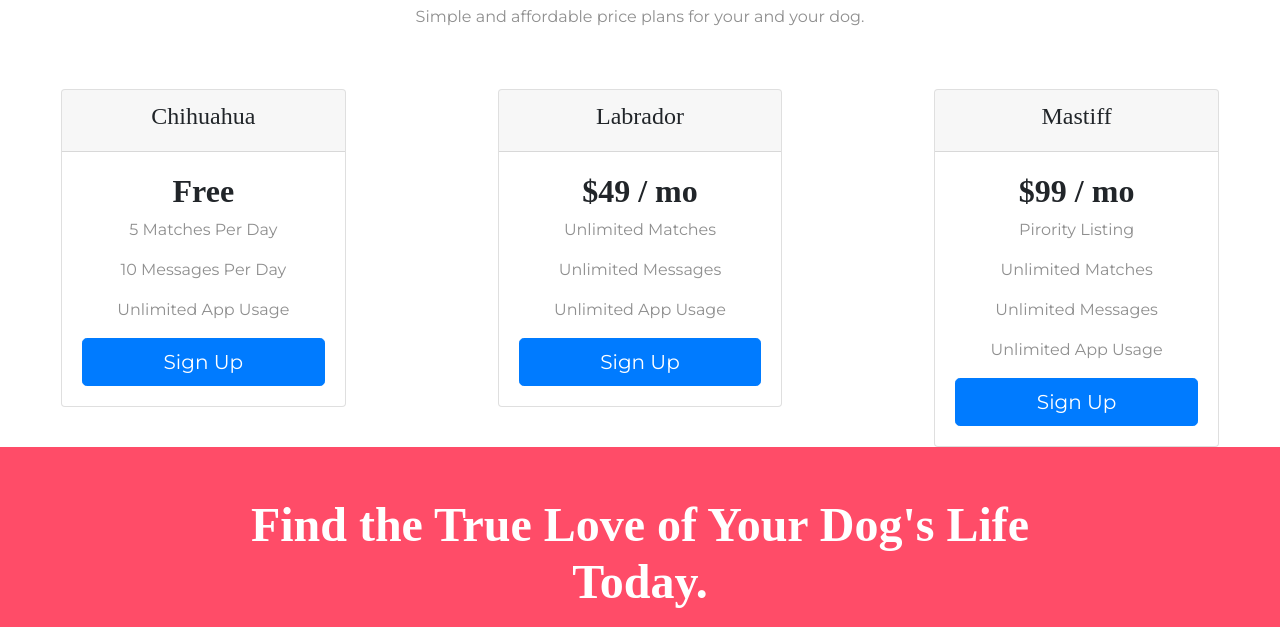
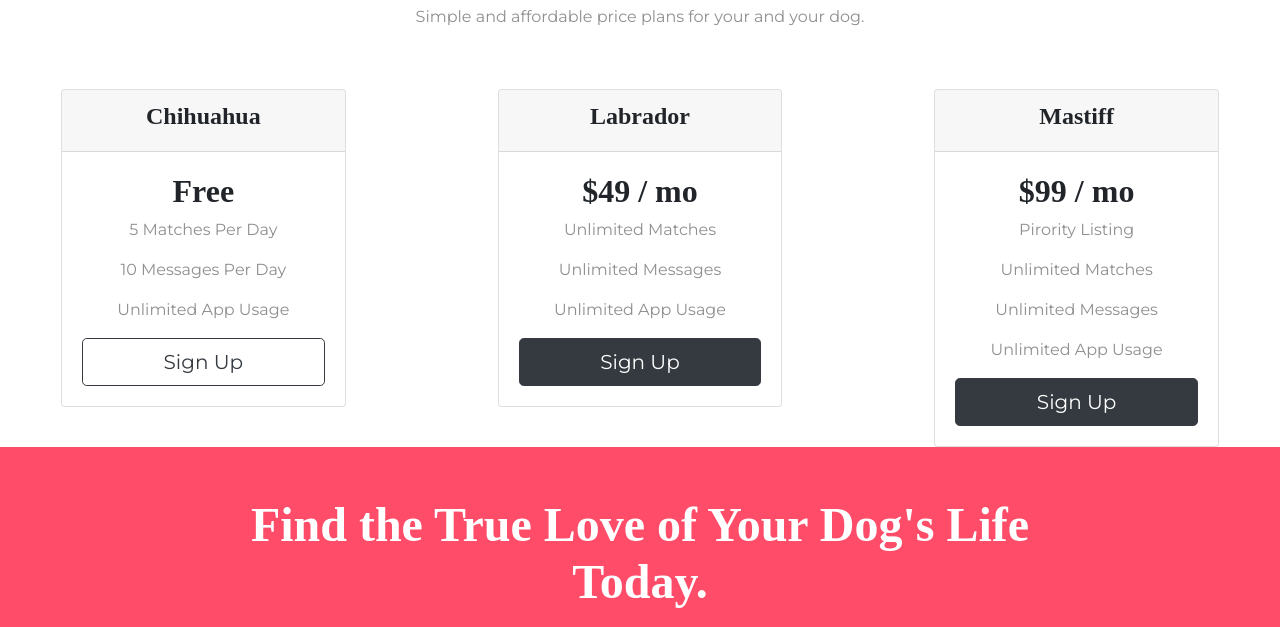
Before and after one commit to Deepty11/tinDog-A-tinder-for-only-dogs, a plain HTML site: page index.html in a window 1280 px wide. Shown: the part 2458-3085 px from the top of the page. Drawn offline with nearby package versions, Linux system fonts and the light colour scheme.

Commit message:
2. fonts are updated

```diff
--- a/css/styles.css
+++ b/css/styles.css
@@ -162,7 +162,8 @@ h2 {
     font-weight: bold;
 }
 
-.card:h3 {
+.dogbreed {
+    font-family: "Montserrat-bold";
     font-weight: bolder;
 }
 
--- a/index.html
+++ b/index.html
@@ -151,7 +151,7 @@
             <div class="col-lg-4 ">
                 <div class="card">
                     <div class="card-header">
-                        <h3>Chihuahua</h3>
+                        <h3 class="dogbreed">Chihuahua</h3>
 
                     </div>
                     <div class="card-body">
@@ -159,7 +159,7 @@
                         <p>5 Matches Per Day</p>
                         <p>10 Messages Per Day</p>
                         <p>Unlimited App Usage</p>
-                        <button type="button" class="btn btn-lg btn-primary btn-block signup">Sign Up</button>
+                        <button type="button" class="btn btn-lg btn-outline-dark btn-block signup">Sign Up</button>
                     </div>
                 </div>
 
@@ -169,7 +169,7 @@
                 <div class="card">
 
                     <div class="card-header">
-                        <h3>Labrador</h3>
+                        <h3 class="dogbreed">Labrador</h3>
 
                     </div>
                     <div class="card-body">
@@ -177,7 +177,7 @@
                         <p>Unlimited Matches</p>
                         <p>Unlimited Messages</p>
                         <p>Unlimited App Usage</p>
-                        <button type="button" class="btn  btn-lg btn-primary btn-block signup">Sign Up</button>
+                        <button type="button" class="btn  btn-lg btn-dark btn-block signup">Sign Up</button>
                     </div>
                 </div>
 
@@ -185,7 +185,7 @@
             <div class="col-lg-4 ">
                 <div class="card">
                     <div class="card-header">
-                        <h3>Mastiff</h3>
+                        <h3 class="dogbreed">Mastiff</h3>
 
                     </div>
                     <div class="card-body">
@@ -194,7 +194,7 @@
                         <p>Unlimited Matches</p>
                         <p>Unlimited Messages</p>
                         <p>Unlimited App Usage</p>
-                        <button type="button" class="btn btn-lg btn-primary btn-block signup">Sign Up</button>
+                        <button type="button" class="btn btn-lg btn-dark btn-block signup">Sign Up</button>
                     </div>
                 </div>
 
```
